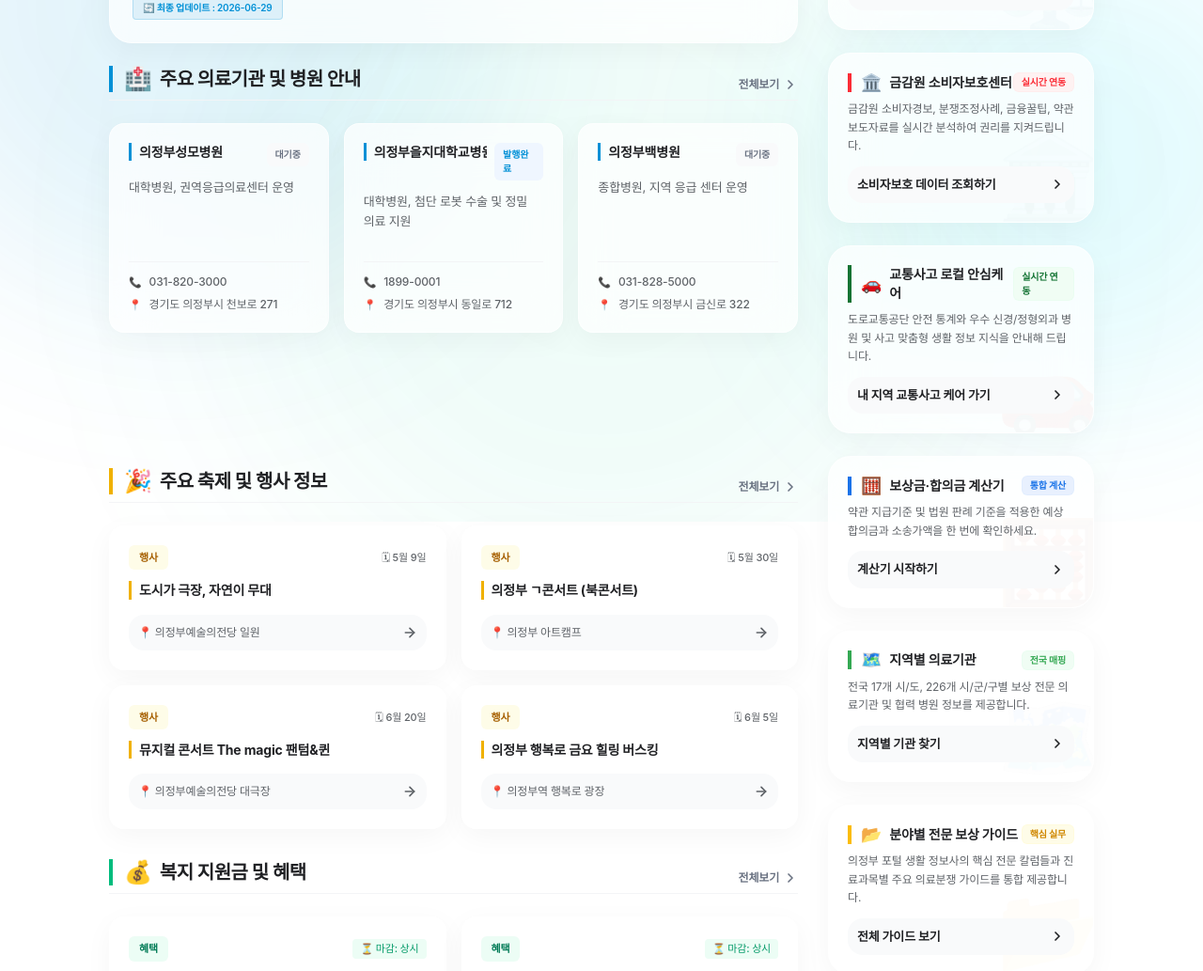
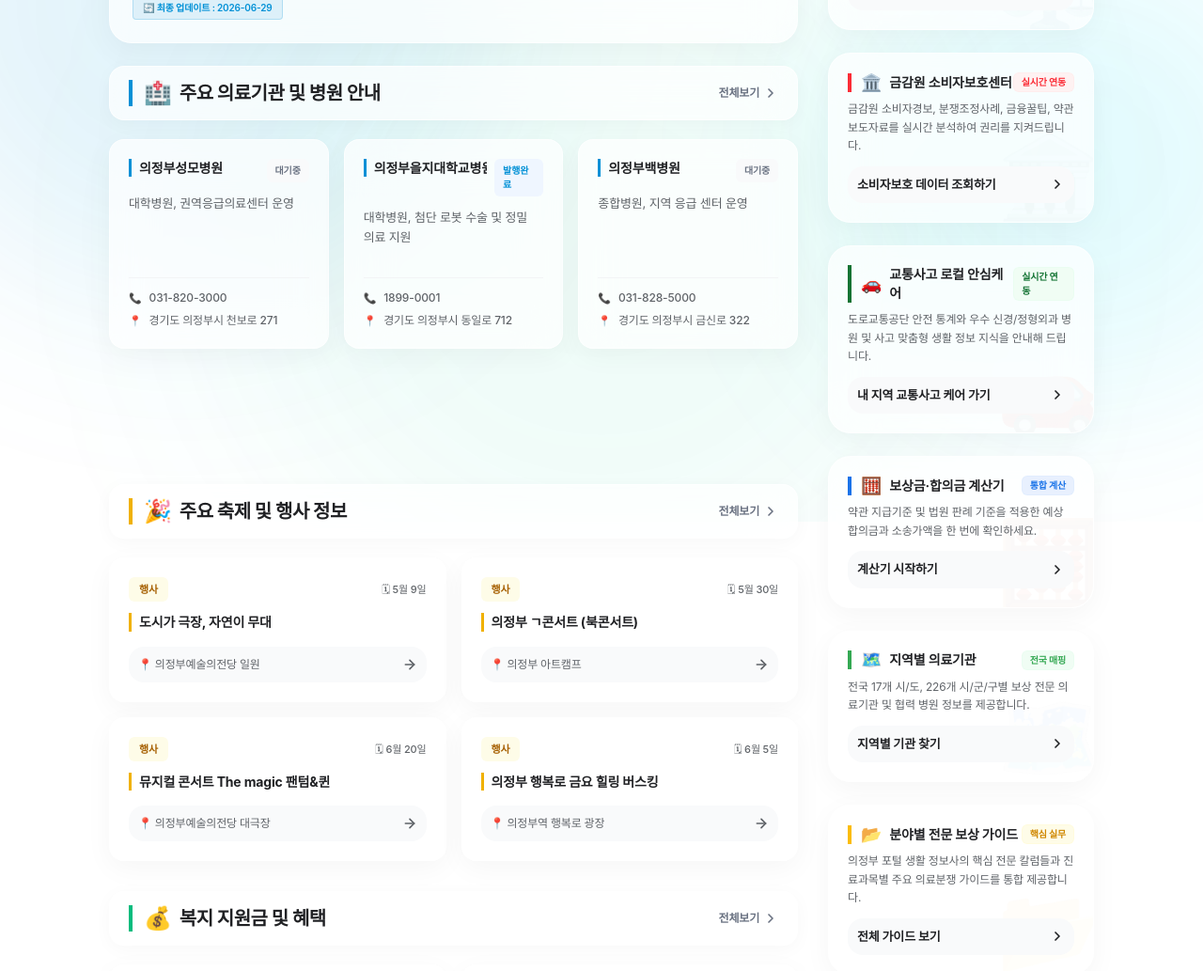
Before and after one commit to ksp-KWON/ksp-local-info, a Next.js app: page / in a window 1280 px wide. Shown: the part 245-1278 px from the top of the page at 94% size. Built offline with nearby package versions, Linux system fonts and the light colour scheme; no server answers; a web font is replaced by a local one.

Commit message:
style: apply glassy header shelf for section stability

```diff
--- a/src/app/page.tsx
+++ b/src/app/page.tsx
@@ -156,7 +156,7 @@ export default async function Home() {
 
       {/* 2. 병원 리스트 정보 섹션 */}
       <section className="relative">
-        <div className="flex items-end justify-between mb-6 pb-2 border-b border-gray-100 dark:border-white/5 relative z-10 group/header">
+        <div className="flex items-center justify-between mb-5 px-4 sm:px-5 py-3 sm:py-3.5 bg-white/70 dark:bg-slate-900/70 backdrop-blur-xl border border-white/60 dark:border-white/10 rounded-2xl shadow-[0_4px_20px_rgba(0,0,0,0.03)] relative z-10 group/header">
           <div className="flex items-center gap-2 border-l-4 border-[#0090D6] pl-2.5 sm:pl-3 text-[#0090D6]">
             <span className="text-xl sm:text-2xl leading-none" aria-hidden="true">🏥</span>
             <h2 className="text-lg sm:text-xl font-bold text-[#202124] dark:text-[#e8eaed] tracking-tight">
@@ -211,7 +211,7 @@ export default async function Home() {
 
       {/* 3. 우리동네 축제·행사 */}
       <section className="relative">
-        <div className="flex items-end justify-between mb-6 pb-2 border-b border-gray-100 dark:border-white/5 relative z-10 group/header">
+        <div className="flex items-center justify-between mb-5 px-4 sm:px-5 py-3 sm:py-3.5 bg-white/70 dark:bg-slate-900/70 backdrop-blur-xl border border-white/60 dark:border-white/10 rounded-2xl shadow-[0_4px_20px_rgba(0,0,0,0.03)] relative z-10 group/header">
           <div className="flex items-center gap-2 border-l-4 border-yellow-500 pl-2.5 sm:pl-3 text-yellow-500">
             <span className="text-xl sm:text-2xl leading-none" aria-hidden="true">🎉</span>
             <h2 className="text-lg sm:text-xl font-bold text-[#202124] dark:text-[#e8eaed] tracking-tight">
@@ -266,7 +266,7 @@ export default async function Home() {
 
       {/* 4. 유용한 지원금·혜택 */}
       <section className="relative">
-        <div className="flex items-end justify-between mb-6 pb-2 border-b border-gray-100 dark:border-white/5 relative z-10 group/header">
+        <div className="flex items-center justify-between mb-5 px-4 sm:px-5 py-3 sm:py-3.5 bg-white/70 dark:bg-slate-900/70 backdrop-blur-xl border border-white/60 dark:border-white/10 rounded-2xl shadow-[0_4px_20px_rgba(0,0,0,0.03)] relative z-10 group/header">
           <div className="flex items-center gap-2 border-l-4 border-emerald-500 pl-2.5 sm:pl-3 text-emerald-500">
             <span className="text-xl sm:text-2xl leading-none" aria-hidden="true">💰</span>
             <h2 className="text-lg sm:text-xl font-bold text-[#202124] dark:text-[#e8eaed] tracking-tight">
```
